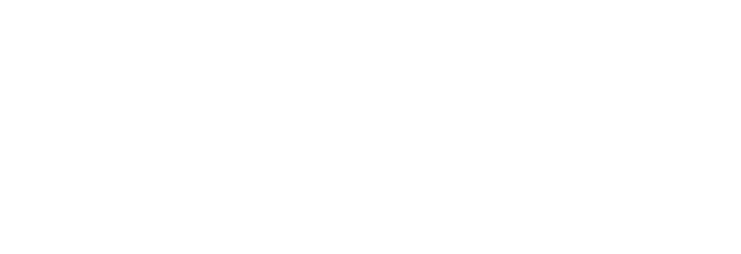
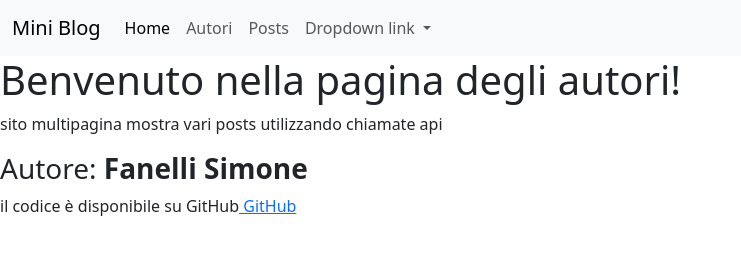
Before and after one commit to Trust51-bit/Mini-Blog-API-prova-facsimile-, a plain HTML site: page autori.html in a window 1280 px wide. Shown: the whole page, without its empty margins (0-741 px from the left). Drawn offline with nearby package versions, Linux system fonts and the light colour scheme.

Commit message:
Add navigation bar to autori.html and update header in posts.html for consistency

```diff
--- a/autori.html
+++ b/autori.html
@@ -0,0 +1,60 @@
+<!DOCTYPE html>
+<html lang="en">
+
+<head>
+    <meta charset="UTF-8">
+    <meta name="viewport" content="width=device-width, initial-scale=1.0">
+    <link href="https://cdn.jsdelivr.net/npm/bootstrap@5.3.3/dist/css/bootstrap.min.css" rel="stylesheet">
+    <link rel="stylesheet" href="style.css">
+    <title>Document</title>
+</head>
+
+<body>
+    <nav class="navbar navbar-expand-lg navbar-light bg-light">
+        <div class="container-fluid">
+            <a class="navbar-brand" href="#">Mini Blog</a>
+            <button class="navbar-toggler" type="button" data-bs-toggle="collapse" data-bs-target="#navbarNavDropdown"
+                aria-controls="navbarNavDropdown" aria-expanded="false" aria-label="Toggle navigation">
+                <span class="navbar-toggler-icon"></span>
+            </button>
+            <div class="collapse navbar-collapse" id="navbarNavDropdown">
+                <ul class="navbar-nav">
+                    <li class="nav-item">
+                        <a class="nav-link active" aria-current="page" href="#">Home</a>
+                    </li>
+                    <li class="nav-item">
+                        <a class="nav-link" href="autori.html">Autori</a>
+                    </li>
+                    <li class="nav-item">
+                        <a class="nav-link" href="posts.html">Posts</a>
+                    </li>
+                    <li class="nav-item dropdown">
+                        <a class="nav-link dropdown-toggle" href="#" id="navbarDropdownMenuLink" role="button"
+                            data-bs-toggle="dropdown" aria-expanded="false">
+                            Dropdown link
+                        </a>
+                        <ul class="dropdown-menu" aria-labelledby="navbarDropdownMenuLink">
+                            <li><a class="dropdown-item" href="#">Action</a></li>
+                            <li><a class="dropdown-item" href="#">Another action</a></li>
+                            <li><a class="dropdown-item" href="#">Something else here</a></li>
+                        </ul>
+                    </li>
+                </ul>
+            </div>
+        </div>
+    </nav>
+    <header>
+        <h1>Benvenuto nella pagina degli autori!</h1>
+        <P> sito multipagina mostra vari posts utilizzando chiamate api</P>
+    </header>
+<footer>
+    <h3>Autore: <strong> Fanelli Simone</strong></h3>
+    <p> il codice è disponibile su GitHub<a href="https://github.com/Trust51-bit/Mini-Blog-API-prova-facsimile-"
+            target="_blank"> GitHub</a></p>
+</footer>
+
+<script src="https://cdn.jsdelivr.net/npm/bootstrap@5.3.3/dist/js/bootstrap.bundle.min.js"></script>
+<script src="script.js"></script>
+</body>
+
+</html>
```
Also changed, not shown: posts.html (+1 -1 lines).
